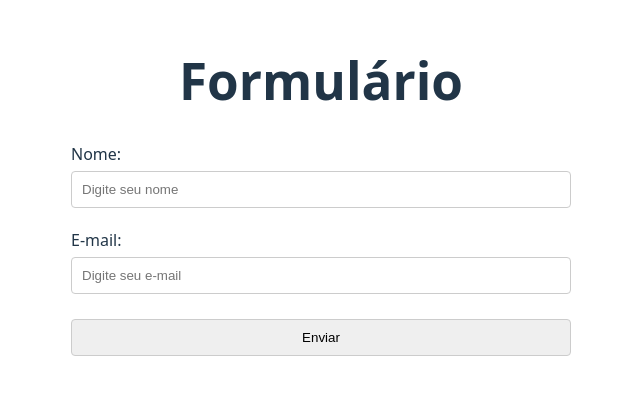
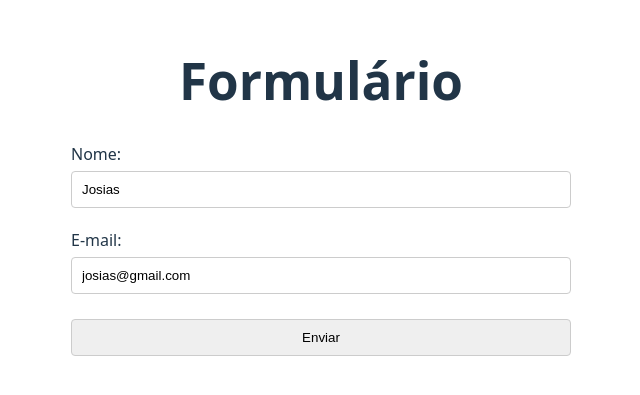
Before and after one commit to joao-vittorr/estudo-react-native, a React (Vite) app in the folder 5_form_em_react/form_react/: page / in a window 1280 px wide. Shown: the part 203-598 px from the top of the page, without its empty margins (319-959 px from the left). Built offline with nearby package versions, Linux system fonts and the light colour scheme.

Commit message:
Adicionando props ao forms

```diff
--- a/5_form_em_react/form_react/src/App.jsx
+++ b/5_form_em_react/form_react/src/App.jsx
@@ -10,7 +10,7 @@ function App() {
   return (
     <>
       <h1>Formulário</h1>
-      <Myform />
+      <Myform user={{name: "Josias", email: "josias@gmail.com"}} />
     </>
   )
 }
--- a/5_form_em_react/form_react/src/components/Myform.jsx
+++ b/5_form_em_react/form_react/src/components/Myform.jsx
@@ -3,10 +3,10 @@ import './Myform.css'
 import { useState } from 'react'
 
 
-const Myform = () => {
+const Myform = ({user}) => {
     // 3 - gerenciamento de dados
-    const [name, setName] = useState('')
-    const [email, setEmail] = useState('')
+    const [name, setName] = useState(user ? user.name : 'Usuário não encontrado')
+    const [email, setEmail] = useState(user ? user.email : 'Usuário não encontrado')
 
     const handleName = (e) => {
         setName(e.target.value)
@@ -19,6 +19,8 @@ const Myform = () => {
         e.preventDefault()
         console.log('Enviando o form...')
         console.log(name, email)
+
+
     }
 
   return (
@@ -28,14 +30,14 @@ const Myform = () => {
         {/* 1 - Criacao do formulario */}
         <form onSubmit={handleSubmit}>
             <label htmlFor="name">Nome:</label>
-            <input type="text" name="name" placeholder="Digite seu nome" onChange={handleName} required/>
+            <input type="text" value={name} name="name" placeholder="Digite seu nome" onChange={handleName} required/>
 
         {/* 2 - label envolvendo input  */}
             <label>
                 <span>E-mail:</span>
         {/* 4 - simplificação de manipulação de state  */}
 
-                <input type="email" name="email" placeholder="Digite seu e-mail" onChange={(e) => setEmail(e.target.value)} required/>
+                <input type="email" value={email} name="email" placeholder="Digite seu e-mail" onChange={(e) => setEmail(e.target.value)} required/>
             </label>
 
         <input type="submit" value="Enviar" />
```
